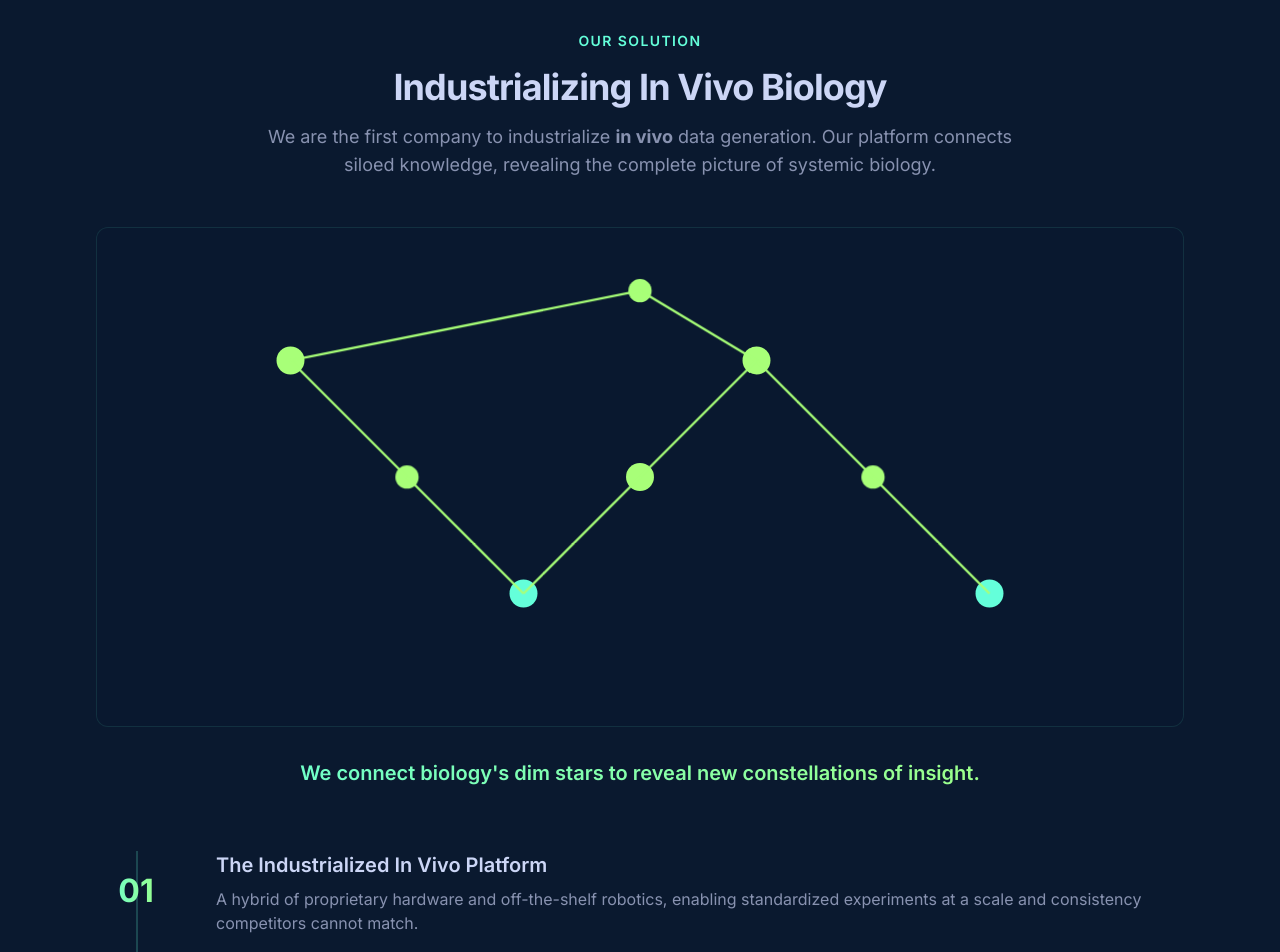
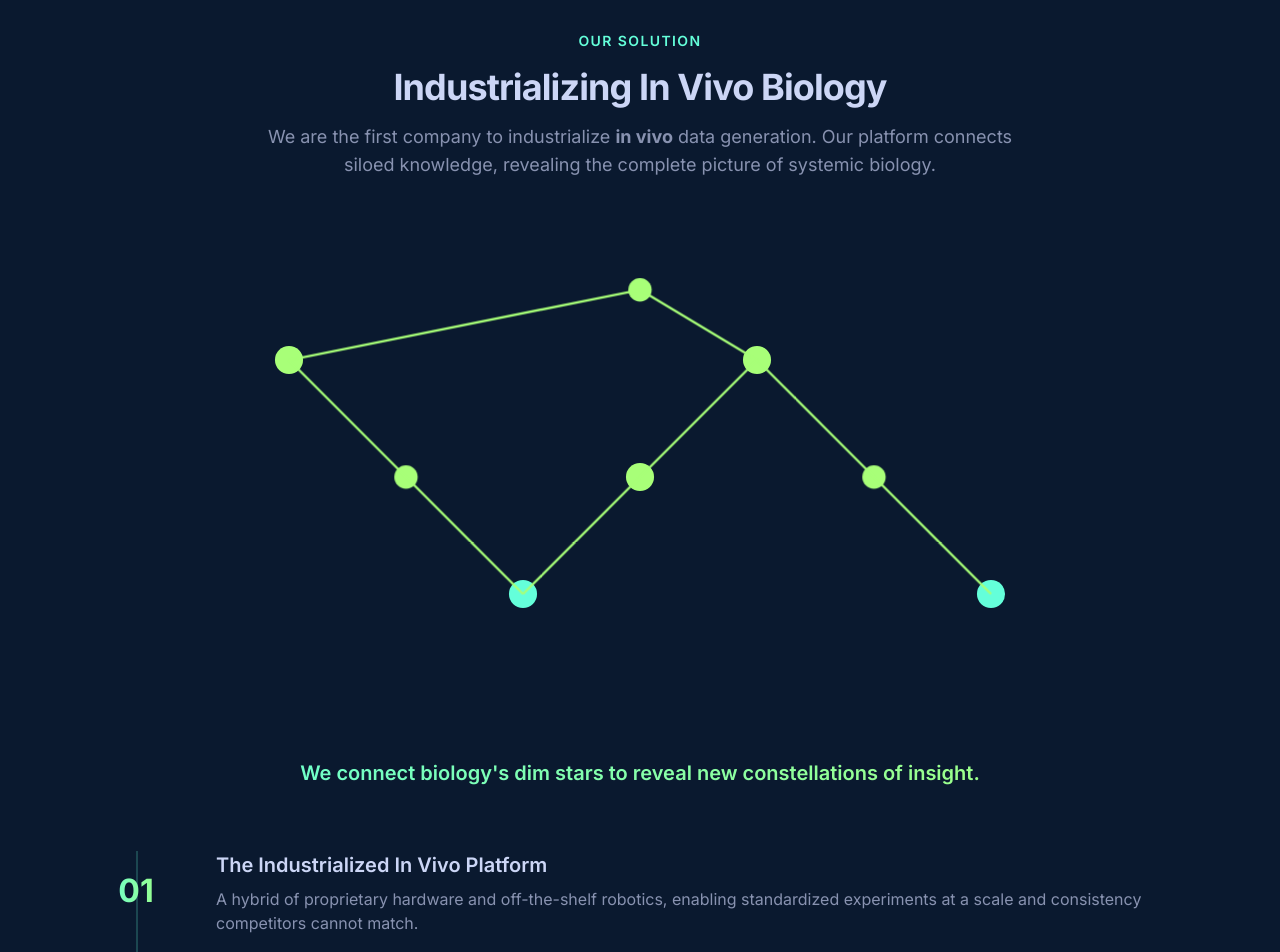
Before and after one commit to zebramed/zebramed.bio, a Jekyll site: the page built from index.html, in a window 1280 px wide. Shown: the part 1393-2345 px from the top of the page. Built offline with Jekyll 4.4.1, drawn with Linux system fonts in a browser that asks for light colours; nearby versions of some CDN libraries.

Commit message:
remove uniform background behind solution animation

```diff
--- a/_includes/solution.html
+++ b/_includes/solution.html
@@ -8,7 +8,7 @@
     </div>
 
     <div id="solution-animation-container" class="relative reveal-on-scroll">
-        <div class="w-full h-96 md:h-[500px] flex flex-col justify-center items-center p-4 card-bg mb-16">
+        <div class="w-full h-96 md:h-[500px] flex flex-col justify-center items-center p-4 mb-16">
             <svg id="constellation-svg" class="w-full h-full" viewBox="0 0 400 200" fill="none" xmlns="http://www.w3.org/2000/svg">
                 <g class="nodes">
                     <circle class="dim-star" cx="50" cy="50" r="6"/>
```
